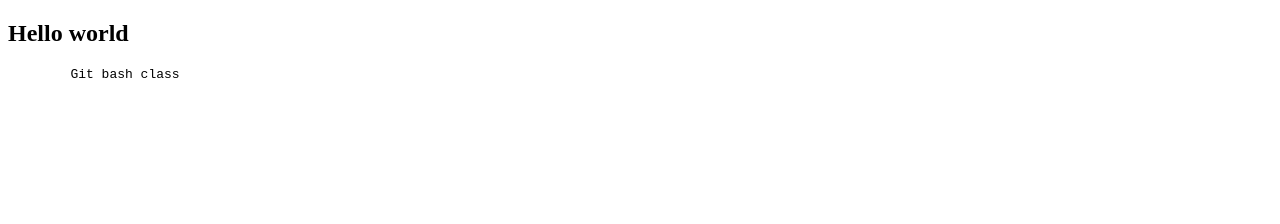
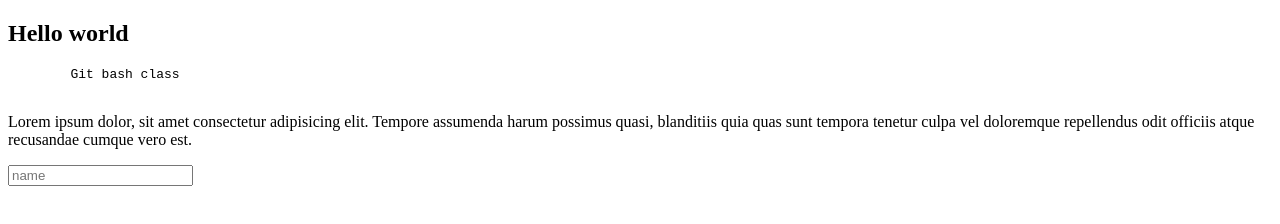
Before and after one commit to Code-Hashirah/Tours_Test, a plain HTML site: page index.html in a window 1280 px wide. Drawn offline with Linux system fonts and the light colour scheme.

Commit message:
added an input and p tag

```diff
--- a/index.html
+++ b/index.html
@@ -11,5 +11,7 @@
     <pre>
         Git bash class
     </pre>
+    <p>Lorem ipsum dolor, sit amet consectetur adipisicing elit. Tempore assumenda harum possimus quasi, blanditiis quia quas sunt tempora tenetur culpa vel doloremque repellendus odit officiis atque recusandae cumque vero est.</p>
+    <input type="text" placeholder="name">
 </body>
 </html>
```
